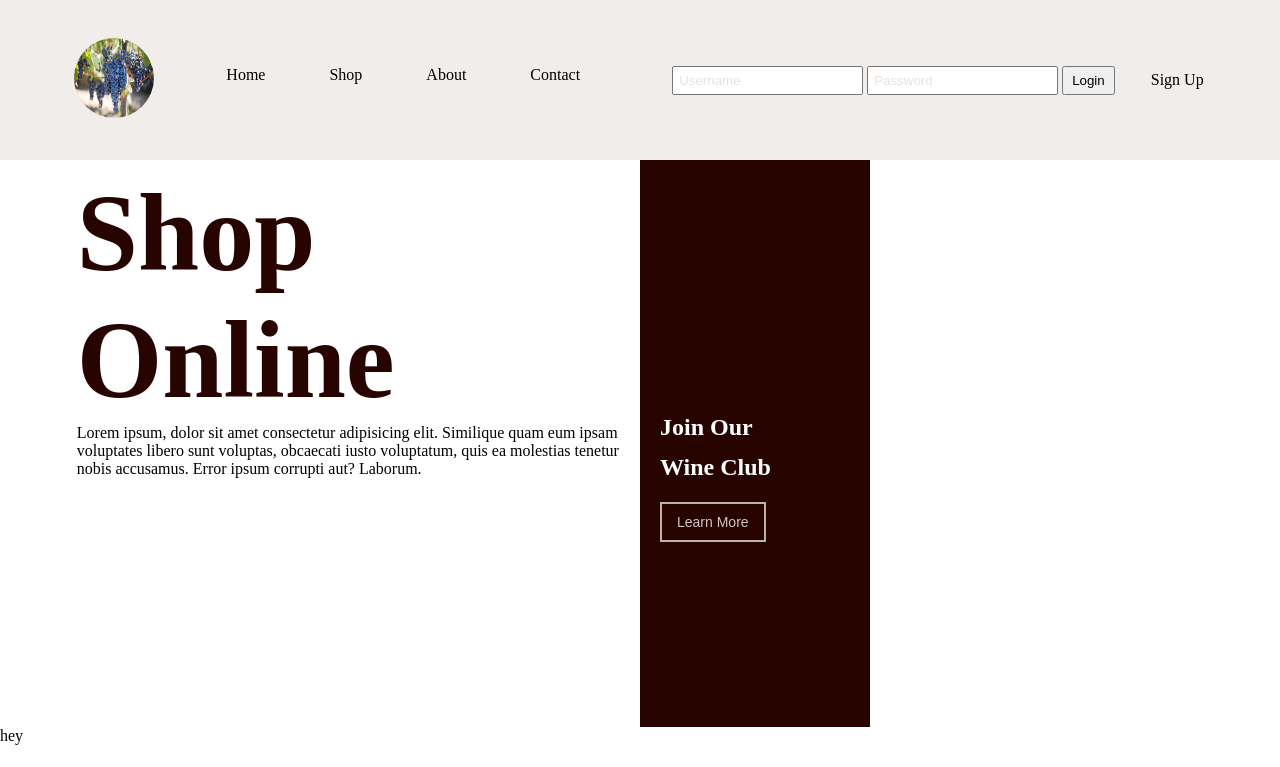
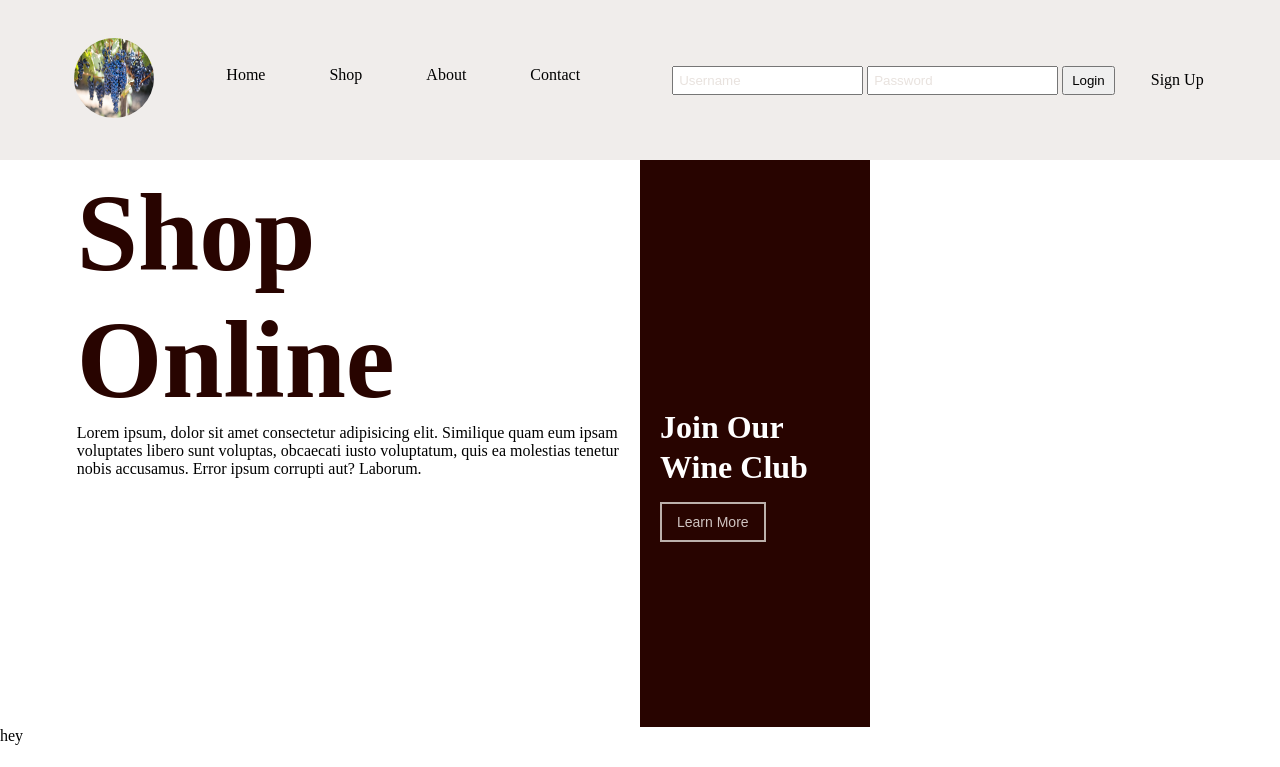
Before and after one commit to VergilKellley/delgadoWines, a PHP site: page /shop.php in a window 1280 px wide. Shown: the top 767 px of the page. Run offline with PHP 8.4, Linux system fonts and the light colour scheme.

Commit message:
added styles to shop page first container

```diff
--- a/css/styles.css
+++ b/css/styles.css
@@ -886,5 +886,5 @@ SHOP PAGE FIRST CONTAINER
 
 .shop-online-box h3 {
     margin-top: 35vh;
-    font-size: 1.5rem;
+    font-size: 2rem;
 }
```
